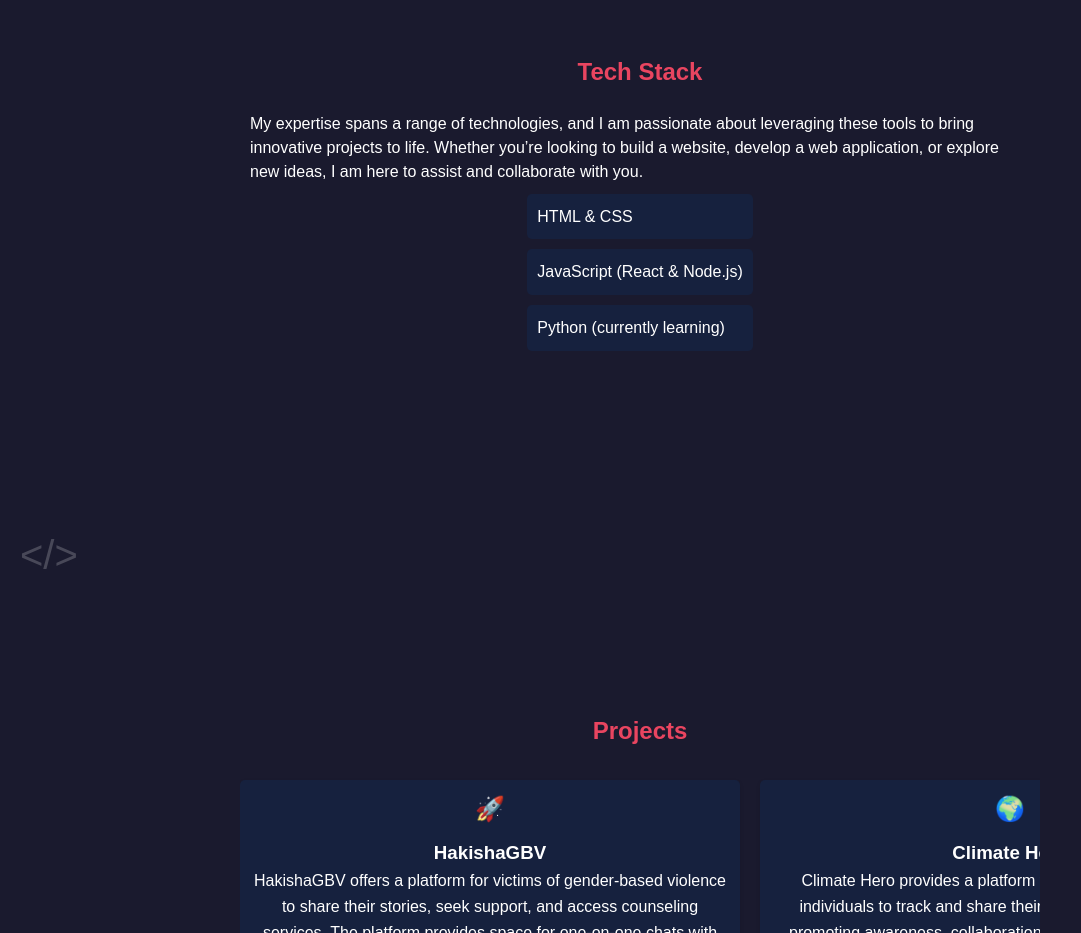
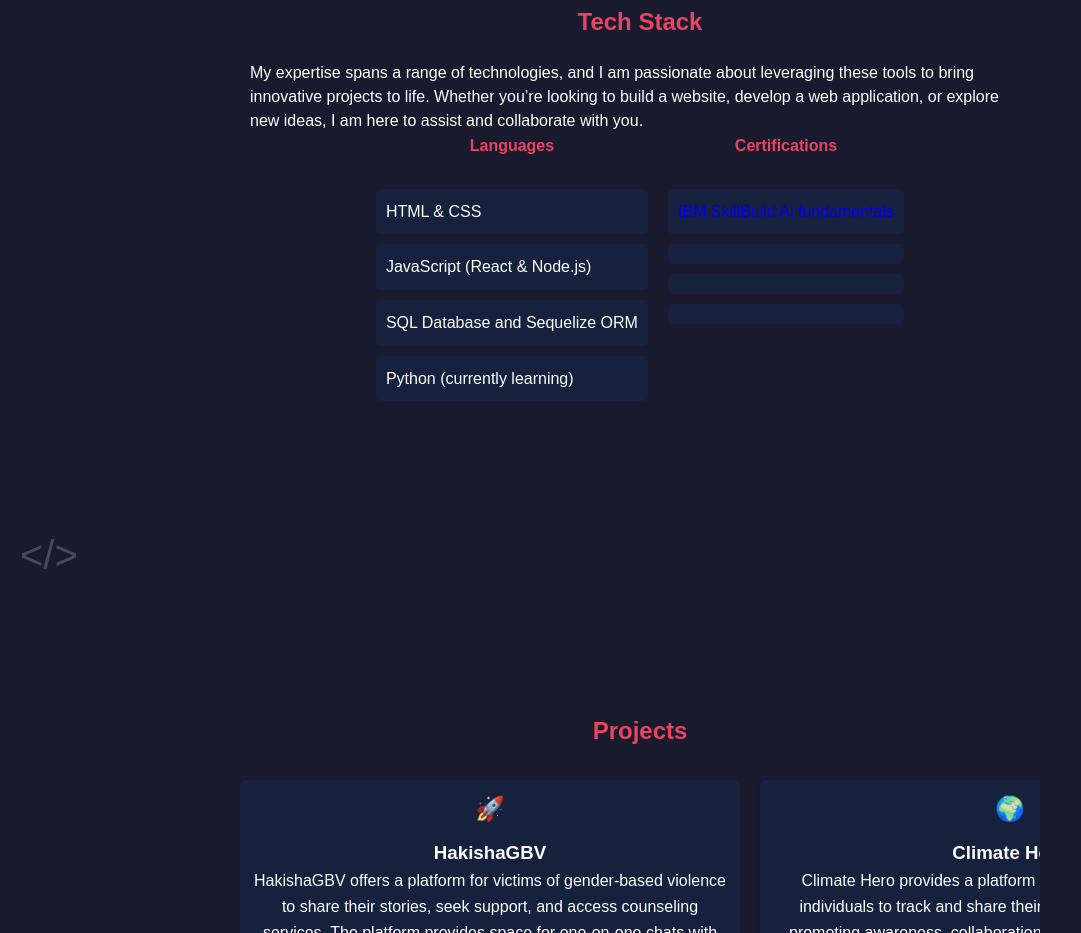
Before and after one commit to Balir001/Myportfolio, a plain HTML site: page index.html in a window 1280 px wide. Shown: the part 993-1926 px from the top of the page, without its empty margins (0-1081 px from the left). Drawn offline with Linux system fonts and the light colour scheme.

Commit message:
Updated portfolio

```diff
--- a/index.html
+++ b/index.html
@@ -73,7 +73,7 @@
         position: relative;
       }
       h1,
-      h2 {
+      h2,h4 {
         color: #e94560;
         margin-bottom: 20px;
       }
@@ -327,6 +327,22 @@
         align-items: center;
         justify-content: center;
       }
+
+      .content-stack {
+  display: flex;
+  gap: 20px;
+  overflow-x: auto; /* Enable horizontal scrolling */
+  white-space: nowrap; /* Prevent line wrapping */
+}
+.stack-list-div{
+    display: flex;
+    align-items: center;
+    justify-content: center;
+}
+
+a {
+    text-decoration: none;
+}
     </style>
   </head>
   <body>
@@ -378,11 +394,28 @@ Pwani University in the coming month.
           you’re looking to build a website, develop a web application, or
           explore new ideas, I am here to assist and collaborate with you.
         </p>
-        <ul class="stack-list">
-          <li>HTML & CSS</li>
-          <li>JavaScript (React & Node.js)</li>
-          <li>Python (currently learning)</li>
-        </ul>
+        <div class="content-stack">
+            <ul class="stack-list">
+                <div class="stack-list-div">
+                    <h4>Languages</h4>
+                </div>
+
+                <li>HTML & CSS</li>
+                <li>JavaScript (React & Node.js)</li>
+                <li>SQL Database and Sequelize ORM</li>
+                <li>Python (currently learning)</li>
+              </ul>
+              <ul class="stack-list">
+                <div class="stack-list-div">
+                    <h4>Certifications</h4>
+                </div>
+                <li><a href="https://www.credly.com/badges/a29cb6f7-f264-4c5b-b42c-6c5dd408ac4e/public_url" target="_blank"> IBM SkillBuild Ai fundamentals</a></li>
+                <li><a></a></li>
+                <li><a></a></li>
+                <li><a></a></li>
+              </ul>
+        </div>
+
       </div>
       <div class="decoration code-symbol">&lt;/&gt;</div>
     </section>
```
